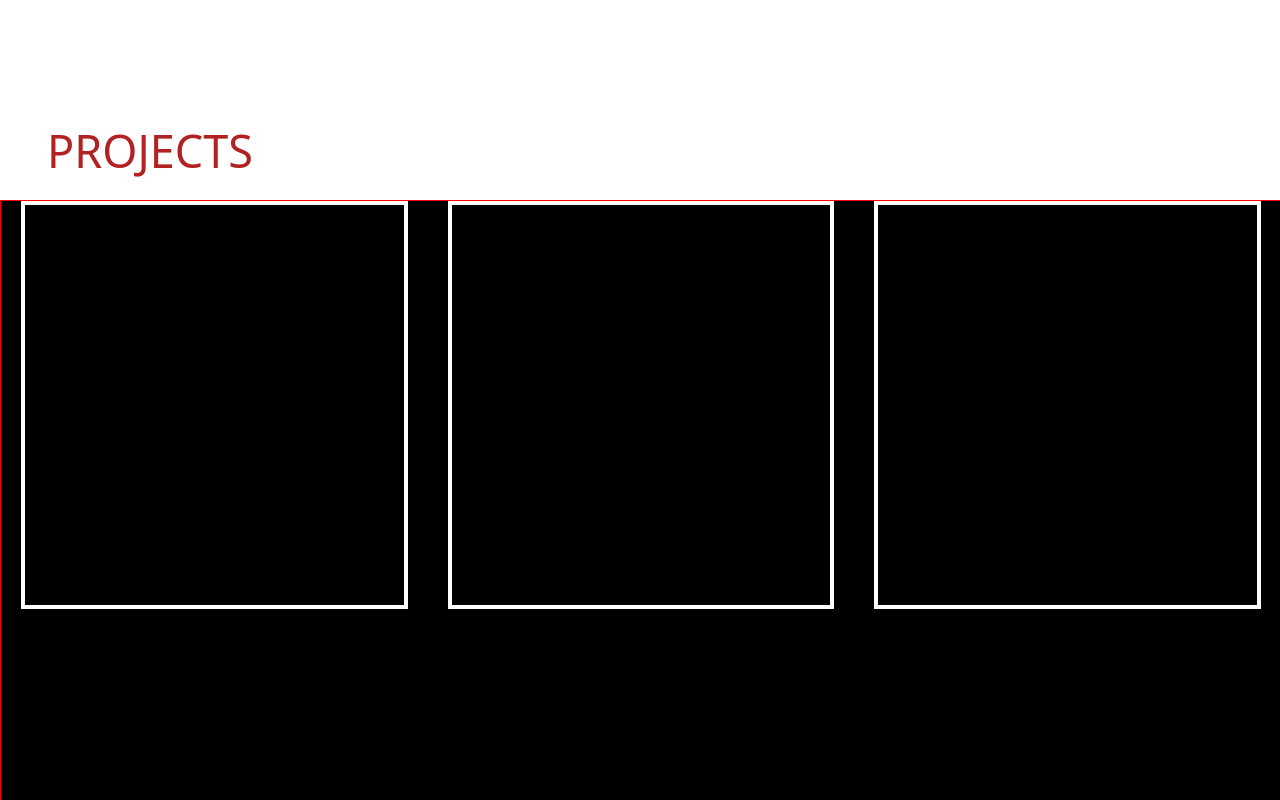
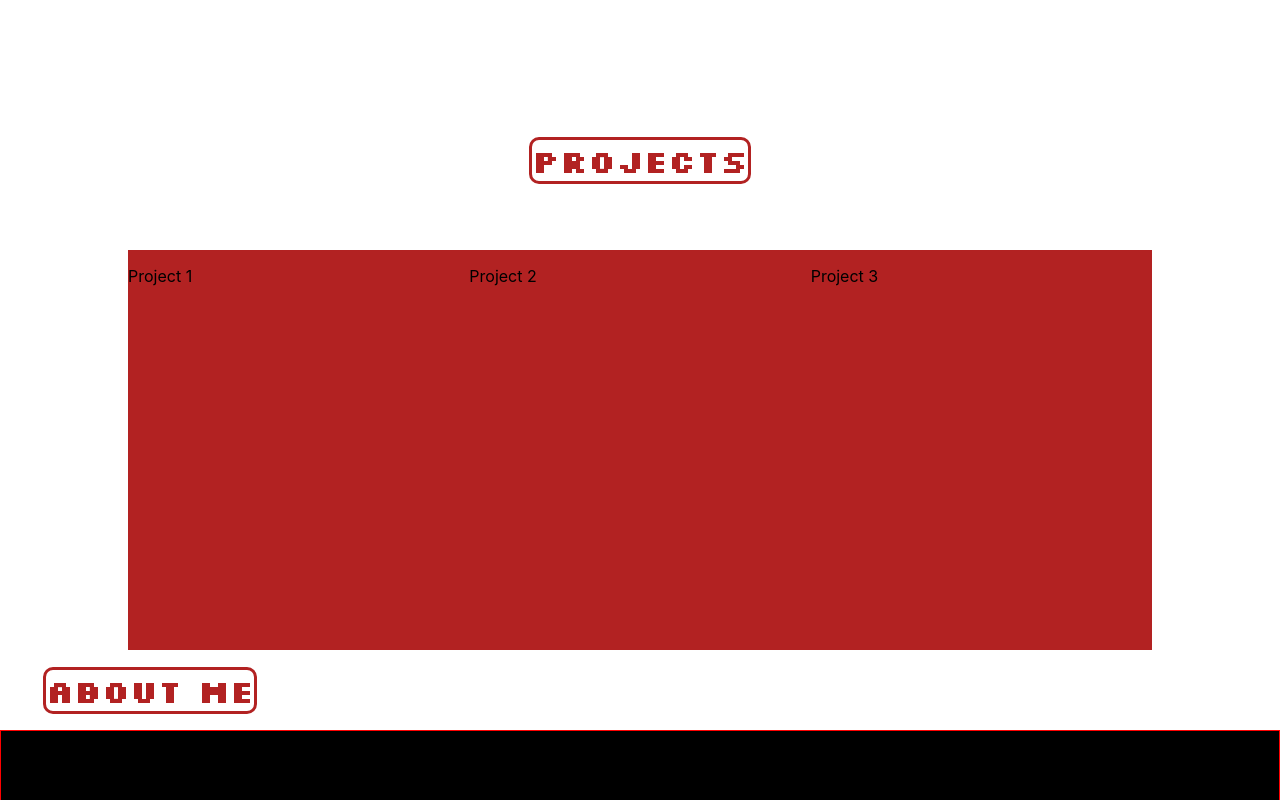
Before and after one commit to danamar2000/Portfolio-website, a React (Create React App) app: page / in a window 1280 px wide. Shown: the part 800-1600 px from the top of the page. Built offline with nearby package versions, Linux system fonts and the light colour scheme.

Commit message:
Projects section formatting

```diff
--- a/src/Sections/Heading/heading.css
+++ b/src/Sections/Heading/heading.css
@@ -10,9 +10,13 @@
 
 .heading-styling {
   color: firebrick;
-  font-family: system-ui, -apple-system, BlinkMacSystemFont, 'Segoe UI', Roboto, Oxygen, Ubuntu, Cantarell, 'Open Sans', 'Helvetica Neue', sans-serif;
-  font-size: 45px;
+  font-family: "Silkscreen", sans-serif;
+  font-size: xx-large;
   font-optical-sizing: auto;
   font-weight: 523;
   font-style: normal;
+  border: 3px solid firebrick;
+  border-radius: 10px;
+  display: flex;
+  align-self: center;
 }
--- a/src/Sections/Projects/projects.css
+++ b/src/Sections/Projects/projects.css
@@ -1,26 +1,25 @@
-.projects-container {
+.projects-containers {
   width: 100%;
-  height: 800px;
-  background-color: black;
-  border: 1px solid red;
+  height: 700px;
+}
+
+.projects-heading {
+  display: flex;
+  flex-direction: column;
+  justify-content: center;
+  align-items: center;
 }
 
 .projects-box-container {
+  width: 80%;
+  height: 100%;
   display: flex;
-  align-items: center;
-  flex-direction: row;
+  justify-content: space-between;
+  margin-top: 50px;
 }
 
 .project-box {
-  width: 600px;
+  width: 400px;
   height: 400px;
-  border: 4px solid white;
-  margin-left: 20px;
-  margin-right: 20px;
+  background-color: firebrick;
 }
-
-.project-box:hover {
-  width: 650px;
-  height: 450px;
-  border: 2px solid lightgrey;
-}
--- a/src/Sections/Projects/projects.js
+++ b/src/Sections/Projects/projects.js
@@ -3,17 +3,20 @@ import Heading from '../Heading/heading'
 
 function Projects() {
   return (
-    <div>
-      <Heading text="Projects"/>
-      <div class="projects-container">
+    <div class="projects-container">
+      <div class="projects-heading">
+        <Heading text="Projects"/>
         <div class="projects-box-container">
           <div class="project-box">
+            <p>Project 1</p>
 
           </div>
           <div class="project-box">
+          <p>Project 2</p>
 
           </div>
           <div class="project-box">
+          <p>Project 3</p>
 
           </div>
 
```
